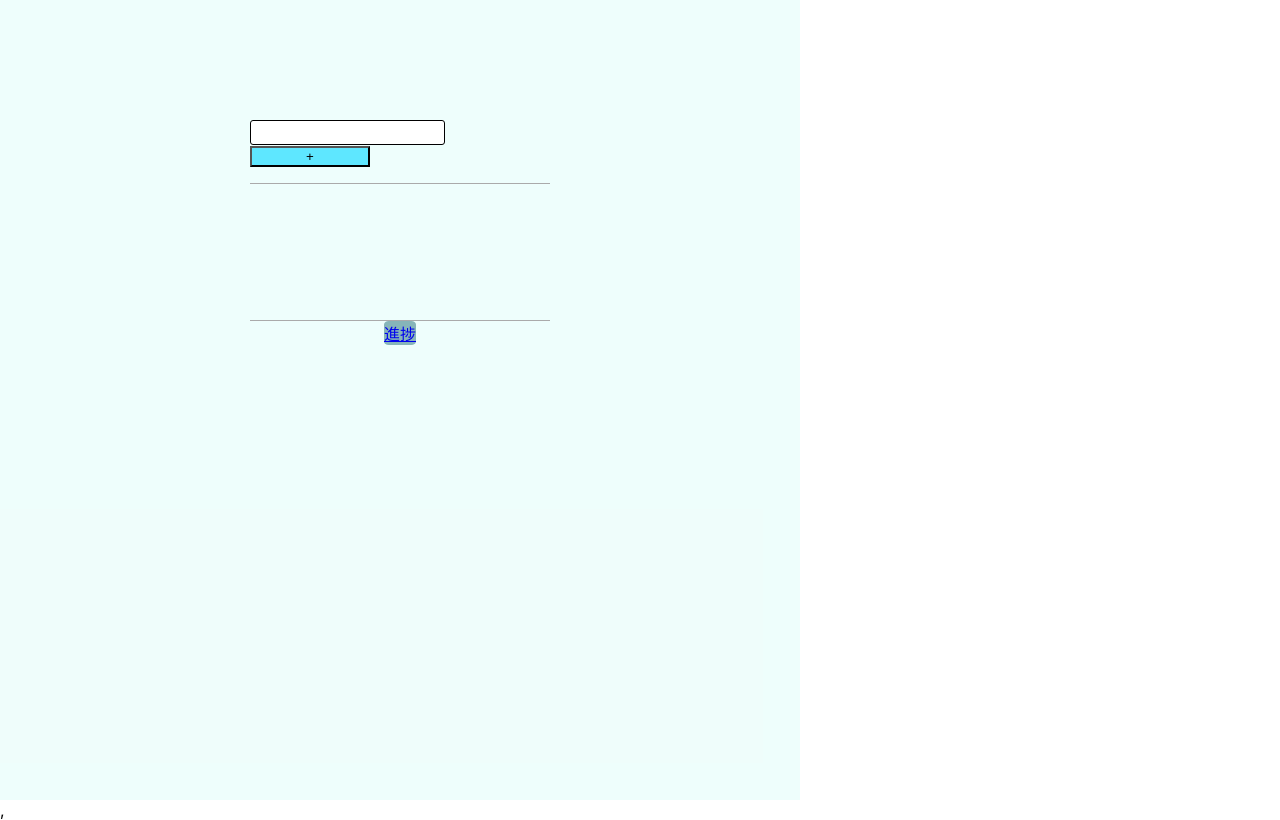
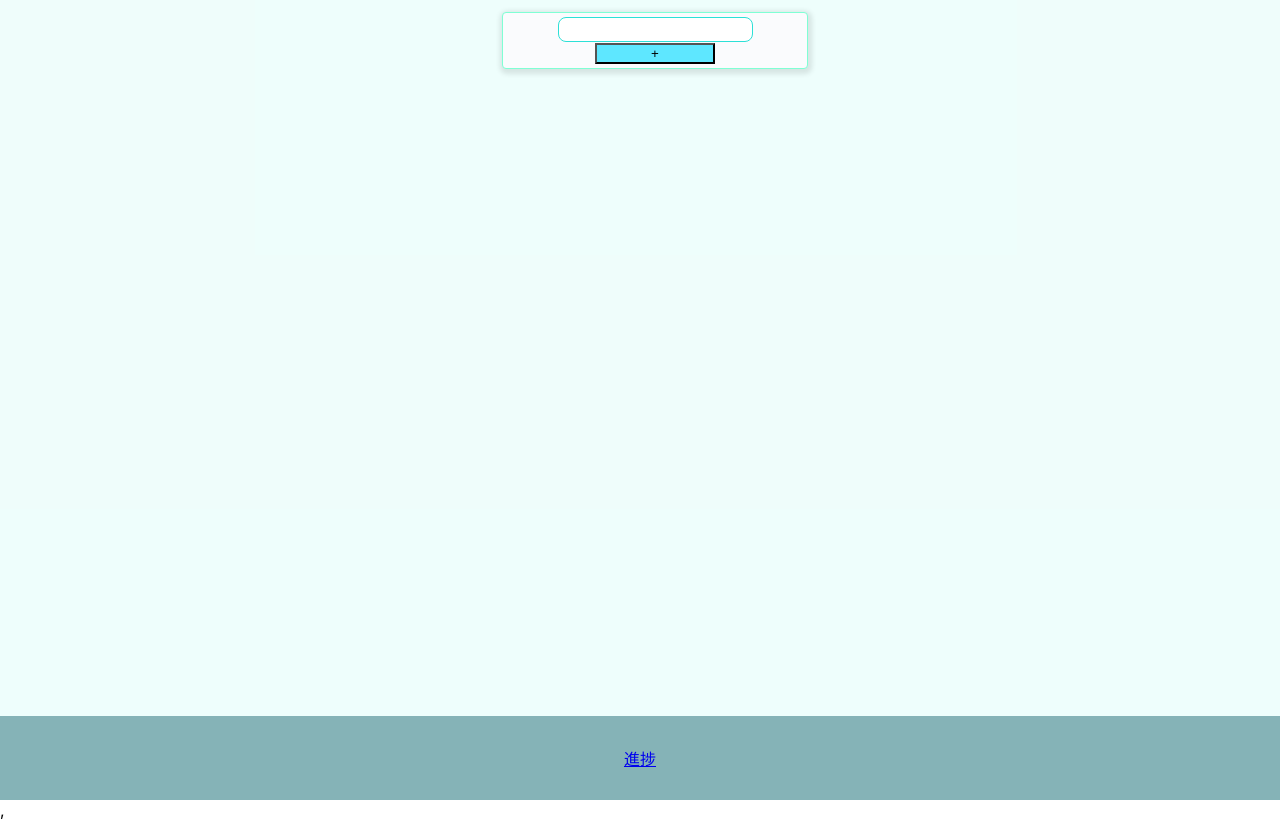
Before and after one commit to natsuto-kun/wave-todo, a React (Create React App) app: page / in a window 1280 px wide. Built offline with nearby package versions, Linux system fonts and the light colour scheme.

Commit message:
arrnge todo

```diff
--- a/src/App.tsx
+++ b/src/App.tsx
@@ -6,11 +6,12 @@ import { useState } from "react";
 import { AppForm } from "./AppForm";
 
 const AppBase = styled.div`
-  width: 100vh;
-  height: 100vh;
+  min-height: 100vh;
+  position: relative;
   display: flex;
   flex-direction: column;
   align-items: center;
+  text-align: center;
   background-color: #87f3e523;
 `;
 
@@ -18,16 +19,18 @@ const FormStyle = styled.div`
   display: flex;
   flex-direction: column;
   width: 300px;
-  margin-top: 15%;
-  padding-bottom: 16px;
-  border-bottom: 1px solid #aaa;
+  padding-left: auto;
+  padding-right: auto;
 `;
+
 const Footer = styled.footer`
-  display: flex;
-  align-items: center;
+  width: 100%;
+  text-align: center;
   background-color: rgba(30, 107, 117, 0.5);
   color: white;
-  border-radius: 15%;
+  padding: 30px 0;
+  position: absolute;
+  bottom: 0;
 `;
 
 function App() {
--- a/src/AppForm.tsx
+++ b/src/AppForm.tsx
@@ -1,13 +1,26 @@
 import { useState } from "react";
 import styled from "styled-components";
 
+const Base = styled.div`
+  width: 100%;
+  height: 100%;
+  border: 1px solid aquamarine;
+  margin: 12px;
+  border-radius: 4px;
+  background-color: #fafbfd;
+  box-shadow: 1px 2px 5px 3px rgba(0, 0, 0, 0.1);
+  padding: 4px 2px;
+`;
+
 const Input = styled.input`
-  border-radius: 3px;
+  border-radius: 8px;
   padding: 4px 8px;
-  border: 1px solid black;
+  border: 1px solid #2ce0d7;
   align-items: center;
   margin-left: auto;
   margin-right: auto;
+  padding-left: auto;
+  padding-right: auto;
 `;
 
 const Button = styled.button`
@@ -16,6 +29,8 @@ const Button = styled.button`
   align-items: center;
   margin-left: auto;
   margin-right: auto;
+  padding-left: auto;
+  padding-right: auto;
 `;
 
 interface Props {
@@ -28,10 +43,11 @@ export const AppForm = ({ onAddList }: Props) => {
   const submitText = () => {
     onAddList(text);
     console.log({ text });
+    setText("");
   };
 
   return (
-    <div>
+    <Base>
       <div>
         <Input
           type="text"
@@ -42,6 +58,6 @@ export const AppForm = ({ onAddList }: Props) => {
       <div>
         <Button onClick={submitText}>+</Button>
       </div>
-    </div>
+    </Base>
   );
 };
--- a/src/Progress.tsx
+++ b/src/Progress.tsx
@@ -1,6 +1,12 @@
 import React from "react";
 import { Link } from "react-router-dom";
 import styled, { keyframes } from "styled-components";
+
+const WaveWrapper = styled.div`
+  min-height: 100vh;
+  min-width: 100vh;
+  position: relative;
+`;
 
 const WaveMove = keyframes`
   0%{
@@ -13,8 +19,9 @@ const WaveMove = keyframes`
 
 const WaveBox = styled.div`
   position: absolute;
-  width: 800px;
-  height: 800px;
+  width: 100%;
+  height: 100%;
+  bottom: 0;
   transform: translate(-50%, -50%);
   background: #6bffe6;
   box-shadow: 0 5 5 0px #144137;
@@ -36,7 +43,7 @@ const Wave = styled.div`
 
 function Progress() {
   return (
-    <div>
+    <WaveWrapper>
       <header>
         <button>
           <Link to="/">back</Link>
@@ -45,7 +52,7 @@ function Progress() {
       <WaveBox>
         <Wave />
       </WaveBox>
-    </div>
+    </WaveWrapper>
   );
 }
 
--- a/src/ToDoList.tsx
+++ b/src/ToDoList.tsx
@@ -1,12 +1,24 @@
+import styled from "styled-components";
+
 interface Props {
   list: string[];
 }
+
+const ToDo = styled.div`
+  border: 1px solid aquamarine;
+  margin: 12px;
+  border-radius: 4px;
+  width: 300px;
+  background-color: #fafbfd;
+  box-shadow: 1px 2px 5px 3px rgba(0, 0, 0, 0.1);
+  padding: 4px 2px;
+`;
 
 export const ToDoList = ({ list }: Props) => {
   return (
     <div>
       {list.map((list, index) => {
-        return <div key={index}>{list}</div>;
+        return <ToDo key={index}>{list}</ToDo>;
       })}
     </div>
   );
```
Also changed, not shown: 1 other file (tests, documents, lock files or other folders).
